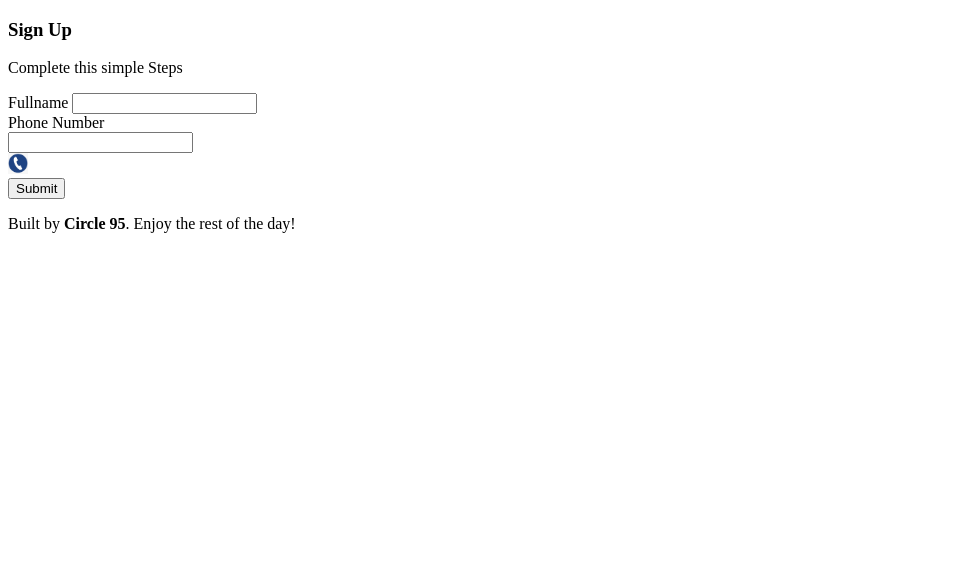
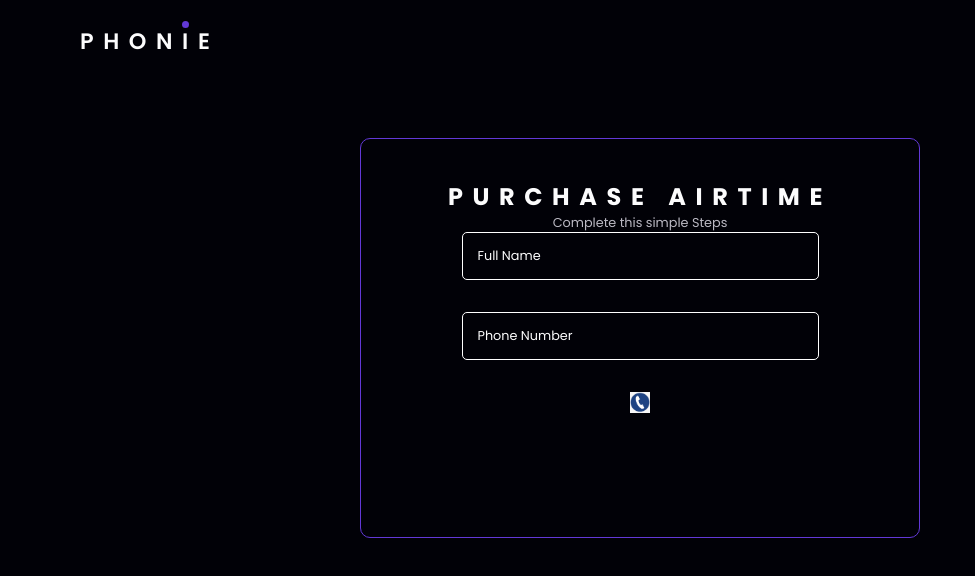
Before and after one commit to adexzy1/Circle-95-Phonie, a plain HTML site: page index.html in a window 1280 px wide. Shown: the whole page, without its empty margins (0-975 px from the left). Drawn offline with Linux system fonts and the light colour scheme.

Commit message:
fix: css styles added

```diff
--- a/index.html
+++ b/index.html
@@ -1,55 +1,59 @@
 <!DOCTYPE html>
 <html lang="en">
-
   <head>
-    <meta charset="UTF-8">
-    <meta http-equiv="X-UA-Compatible" content="IE=edge">
-    <meta name="viewport" content="width=device-width, initial-scale=1.0">
-    <title>Name of chosen challenge</title>
-
-    <link rel="stylesheet" href="style.css">
+    <meta charset="UTF-8" />
+    <meta http-equiv="X-UA-Compatible" content="IE=edge" />
+    <meta name="viewport" content="width=device-width, initial-scale=1.0" />
+    <title>Phonie</title>
+    <!-- google fonts -->
+    <link rel="preconnect" href="https://fonts.googleapis.com" />
+    <link rel="preconnect" href="https://fonts.gstatic.com" crossorigin />
+    <link
+      href="https://fonts.googleapis.com/css2?family=Poppins:wght@300;400;600;700&display=swap"
+      rel="stylesheet"
+    />
+    <link rel="stylesheet" href="style.css" />
   </head>
 
   <body>
+    <header>
+      <div class="logo">Phonie</div>
+    </header>
 
     <div class="container">
-        <form action="" class="form">
-            <h3 class="sign-up">Sign Up</h3>
-            <p>Complete this simple Steps</p>
-            <div class="form-div">
-                <label for="firstname" class="form-label">Fullname</label>
-                <input type="text" id="firstname" />
+      <form class="form">
+        <h3 class="title">Purchase Airtime</h3>
+
+        <p class="sub-title">Complete this simple Steps</p>
+
+        <div class="form-group">
+          <label for="firstname" class="form-label">Full Name</label>
+          <input type="text" id="firstname" class="input" />
         </div>
-            <div class="form-div">
+
+        <div class="phone_number-input-cobtainer">
+          <div class="form-group">
             <label for="number" class="form-label">Phone Number</label>
-                <div class="phone-number">
-                    <div class="phone-input">
             <!-- onkeypress="return phoneNumberFormat(event)" -->
-                        <input type="tel" pattern="^(3-)?[0-9]{4}-[0-9]{3}-[0-9]{4}" oninput="formatPhoneNum(this)"
-                            id="number" required />
+            <input
+              type="tel"
+              pattern="^(3-)?[0-9]{4}-[0-9]{3}-[0-9]{4}"
+              oninput="formatPhoneNum(this)"
+              id="number"
+              class="input"
+              required
+            />
           </div>
+
           <div class="carrier-logo">
-                        <div>
             <img src="/phone icon.png" width="20" id="logo" />
           </div>
         </div>
-                </div>
-            </div>
-<button class="submit">Submit</button>
       </form>
-        <div>
-            <p class="footnote">
-                Built by <b> Circle 95</b>. Enjoy the
-                rest of the day!
-            </p>
-        </div>
-
-
     </div>
 
     <!-- // ============= EEND DO NOT EDIT ============== // -->
     <script src="index.mjs" type="module"></script>
     <!-- // ============= EEND DO NOT EDIT ============== // -->
   </body>
-
 </html>
--- a/style.css
+++ b/style.css
@@ -0,0 +1,98 @@
+*,
+*::before,
+*::after {
+  margin: 0;
+  padding: 0;
+  box-sizing: border-box;
+  font-family: 'Poppins', sans-serif;
+}
+
+:root {
+  --backgroung-color: #010107;
+  --primary--color: #fcfcfd;
+  --accent-color: #6238d6;
+}
+
+body {
+  background-color: var(--backgroung-color);
+  padding-inline: 5rem;
+  /* padding-inline: 1rem; */
+  color: var(--primary--color);
+}
+
+.logo {
+  font-weight: 600;
+  font-size: 1.4rem;
+  text-transform: uppercase;
+  padding-top: 1.5rem;
+  position: relative;
+  display: inline-block;
+  letter-spacing: 0.6rem;
+}
+
+.logo::before {
+  content: '';
+  position: absolute;
+  background-color: var(--accent-color);
+  width: 7px;
+  height: 7px;
+  right: 30px;
+  top: 1.3rem;
+  border-radius: 100%;
+}
+
+.title {
+  font-size: 1.5rem;
+  text-transform: uppercase;
+  letter-spacing: 0.6rem;
+  font-weight: bold;
+}
+
+.sub-title {
+  font-size: 0.8rem;
+  color: #bbb9c3;
+}
+
+.container {
+  display: flex;
+  justify-content: center;
+  align-items: center;
+  height: 70vh;
+}
+
+.form {
+  width: 20rem;
+  padding: 2.5rem 1.5rem;
+  border-radius: 10px;
+  min-height: 50vh;
+  text-align: center;
+  width: 50%;
+  border: 1px solid var(--accent-color);
+}
+
+.form-group {
+  margin-bottom: 2rem;
+  position: relative;
+  height: 3rem;
+  width: 70%;
+  margin-inline: auto;
+}
+
+.form-group .input {
+  background-color: transparent;
+  border: 1px solid white;
+  border-radius: 5px;
+  width: 100%;
+  height: 100%;
+  color: var(--primary--color);
+  padding-inline: 1rem;
+}
+
+.form-group label {
+  position: absolute;
+  bottom: 50%;
+  transform: translateY(50%);
+  padding-left: 1rem;
+  font-size: 0.8rem;
+  pointer-events: none;
+}
```
Lines whose indentation alone changed are shown as unchanged.
